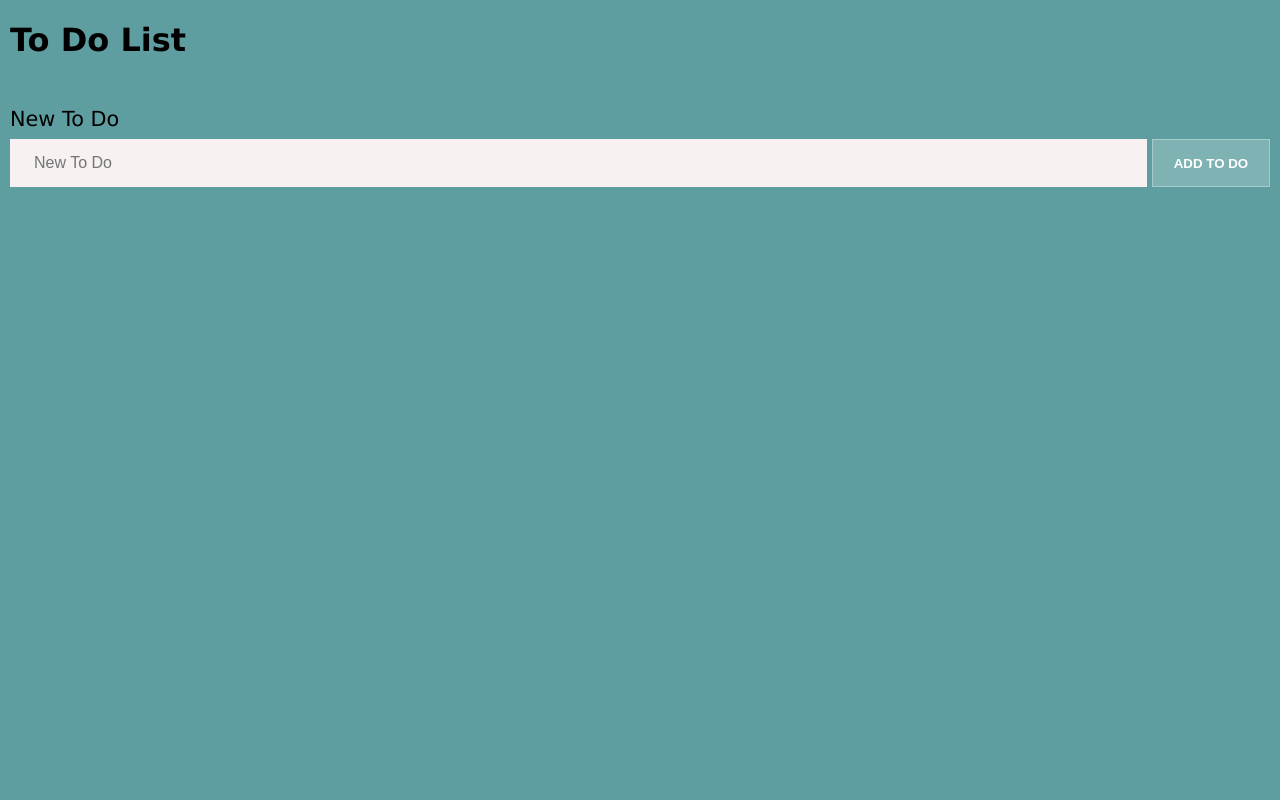
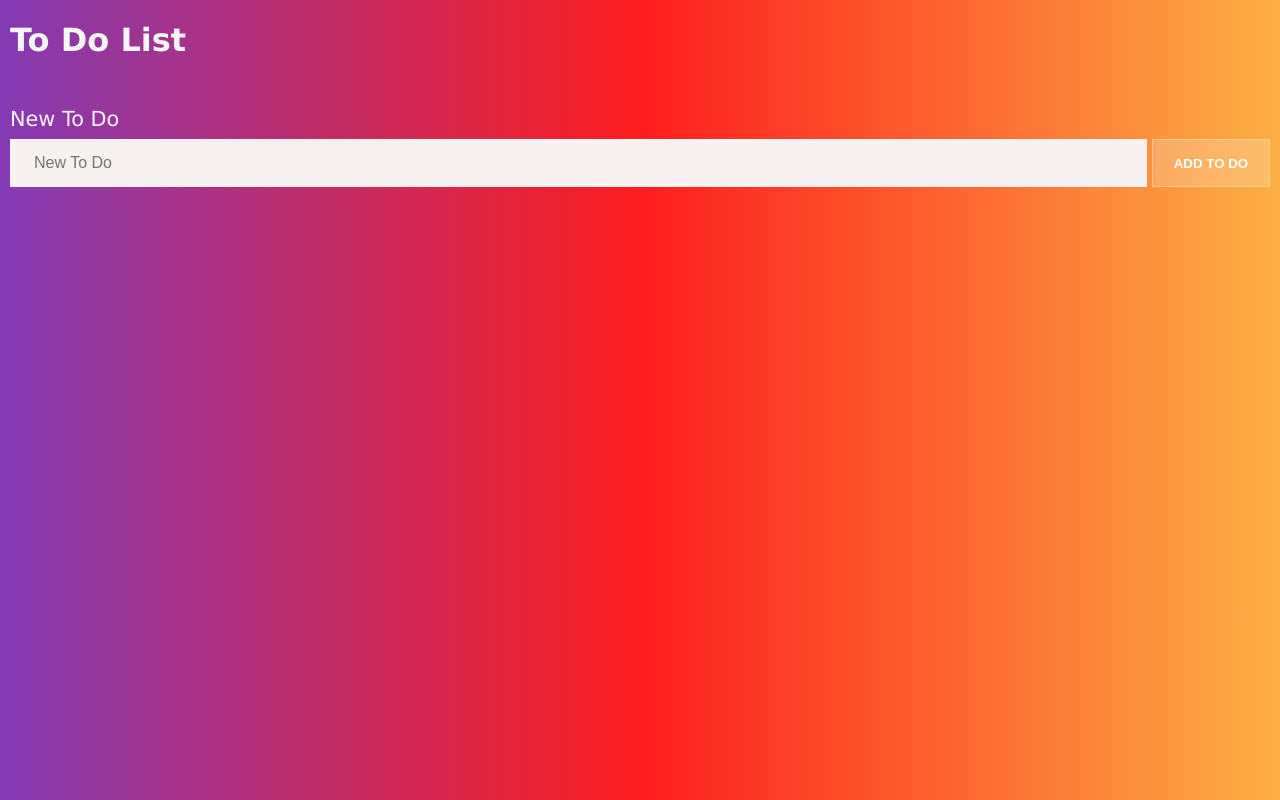
Before and after one commit to shakestuffup73/todo-app, a React (Create React App) app: page / in a window 1280 px wide. Built offline with nearby package versions, Linux system fonts and the light colour scheme; the HTML template or start-up script is replaced by a standard one.

Commit message:
style background with linear gradient

```diff
--- a/src/index.css
+++ b/src/index.css
@@ -1,10 +1,14 @@
 body {
   margin: 0;
+  padding: 0;
+  box-sizing: border-box;
   font-family: -apple-system, BlinkMacSystemFont, 'Segoe UI', 'Roboto', 'Oxygen',
     'Ubuntu', 'Cantarell', 'Fira Sans', 'Droid Sans', 'Helvetica Neue',
     sans-serif;
   -webkit-font-smoothing: antialiased;
   -moz-osx-font-smoothing: grayscale;
+  background: linear-gradient(90deg, #833ab4, #fd1d1d, #fcb045);
+  color: whitesmoke;
 }
 
 code {
```
